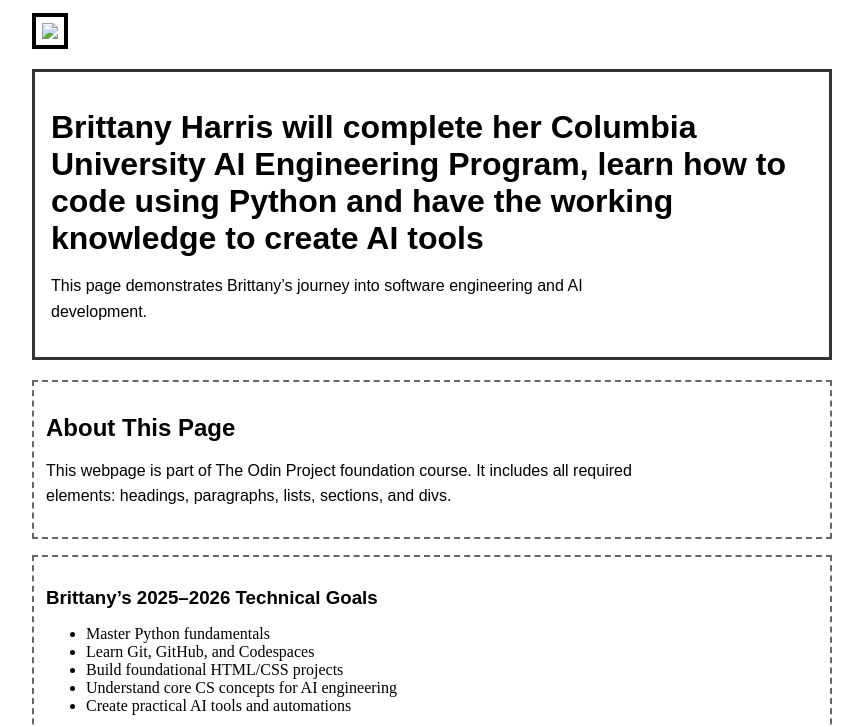
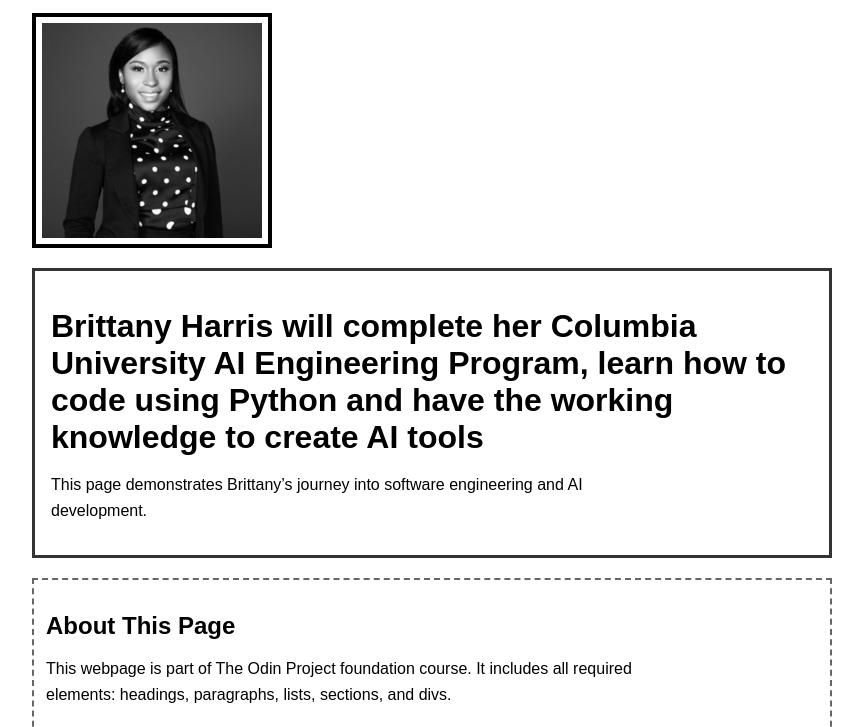
Before and after one commit to BrittHarris1230/onramp-intro, a plain HTML site: page index.html in a window 1280 px wide. Shown: the part 73-800 px from the top of the page, without its empty margins (208-1071 px from the left). Drawn offline with Linux system fonts and the light colour scheme.

Commit message:
added image

```diff
--- a/index.html
+++ b/index.html
@@ -21,7 +21,7 @@
     </nav>
 
 
-    <img src="images/IMG_6191.jpg">
+   <img src="IMG_6191.jpg" alt="AI Leader Brittany Harris">
 
     <header>
         <h1>Brittany Harris will complete her Columbia University AI Engineering Program, learn how to code using Python and have the working knowledge to create AI tools</h1>
```
